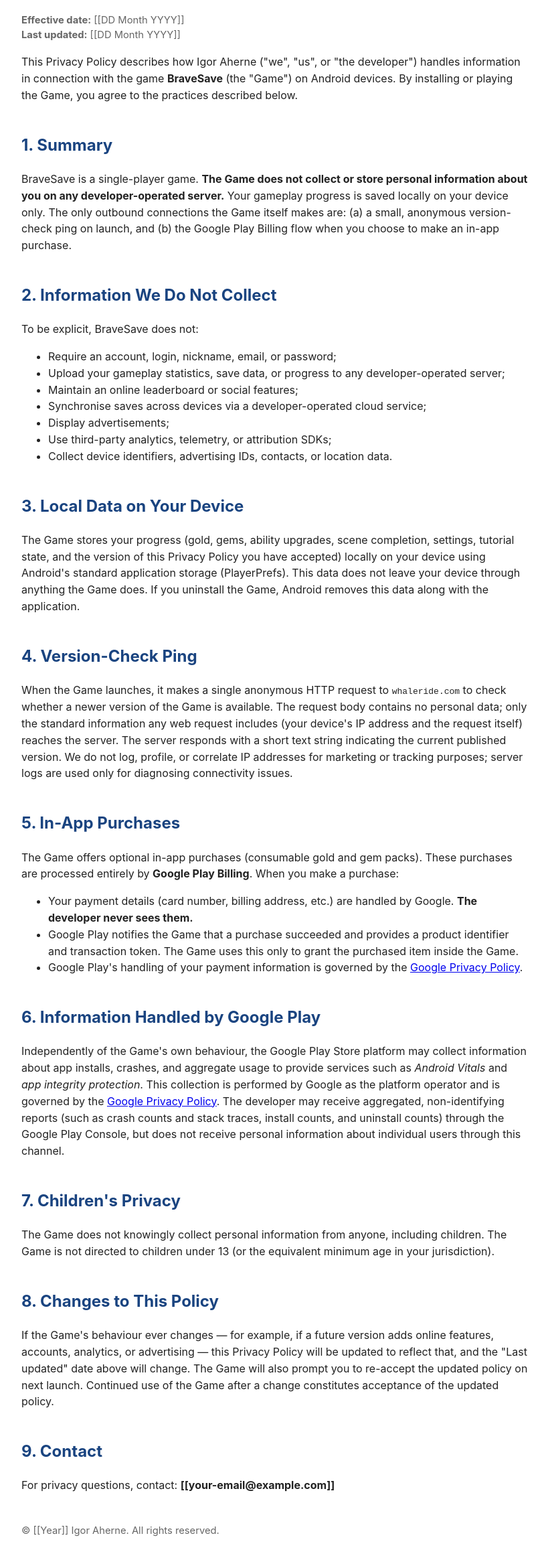
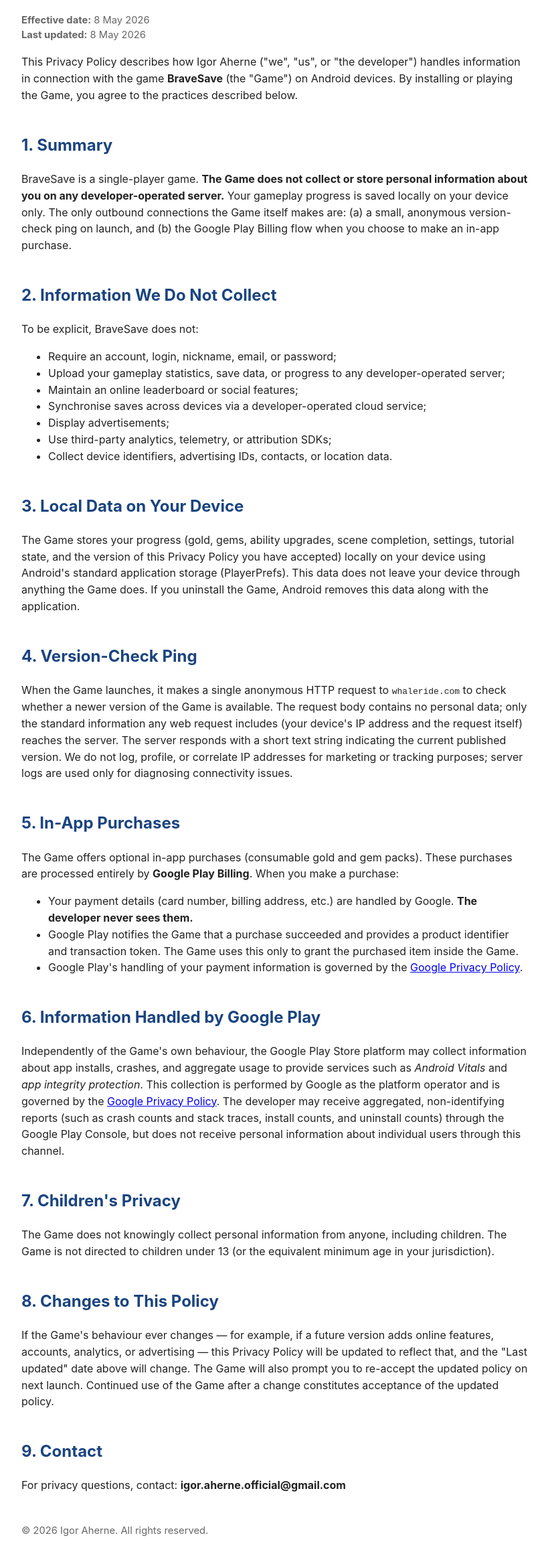
Before and after one commit to IgorAherne/bravesave-privacy, a plain HTML site: page index.html in a window 1280 px wide. Shown: the part 96-2425 px from the top of the page at 67% size, without its empty margins (228-1047 px from the left). Drawn offline with Linux system fonts and the light colour scheme.

Commit message:
Update index.html

```diff
--- a/index.html
+++ b/index.html
@@ -15,8 +15,8 @@
 <body>
 
 <h1>Privacy Policy for BraveSave</h1>
-<p class="muted"><strong>Effective date:</strong> [[DD Month YYYY]]<br>
-<strong>Last updated:</strong> [[DD Month YYYY]]</p>
+<p class="muted"><strong>Effective date:</strong> 8 May 2026<br>
+<strong>Last updated:</strong> 8 May 2026</p>
 
 <p>This Privacy Policy describes how Igor Aherne ("we", "us", or "the developer") handles information in connection with the game <strong>BraveSave</strong> (the "Game") on Android devices. By installing or playing the Game, you agree to the practices described below.</p>
 
@@ -59,9 +59,9 @@
 <p>If the Game's behaviour ever changes — for example, if a future version adds online features, accounts, analytics, or advertising — this Privacy Policy will be updated to reflect that, and the "Last updated" date above will change. The Game will also prompt you to re-accept the updated policy on next launch. Continued use of the Game after a change constitutes acceptance of the updated policy.</p>
 
 <h2>9. Contact</h2>
-<p>For privacy questions, contact: <strong>[[your-email@example.com]]</strong></p>
+<p>For privacy questions, contact: <strong>igor.aherne.official@gmail.com</strong></p>
 
-<p class="muted" style="margin-top:3em;">© [[Year]] Igor Aherne. All rights reserved.</p>
+<p class="muted" style="margin-top:3em;">© 2026 Igor Aherne. All rights reserved.</p>
 
 </body>
 </html>
```
